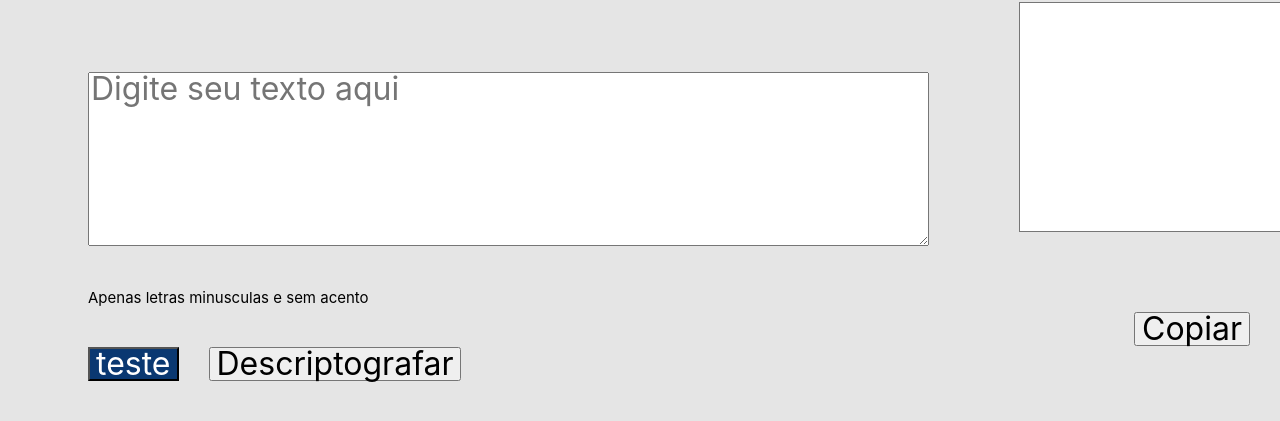
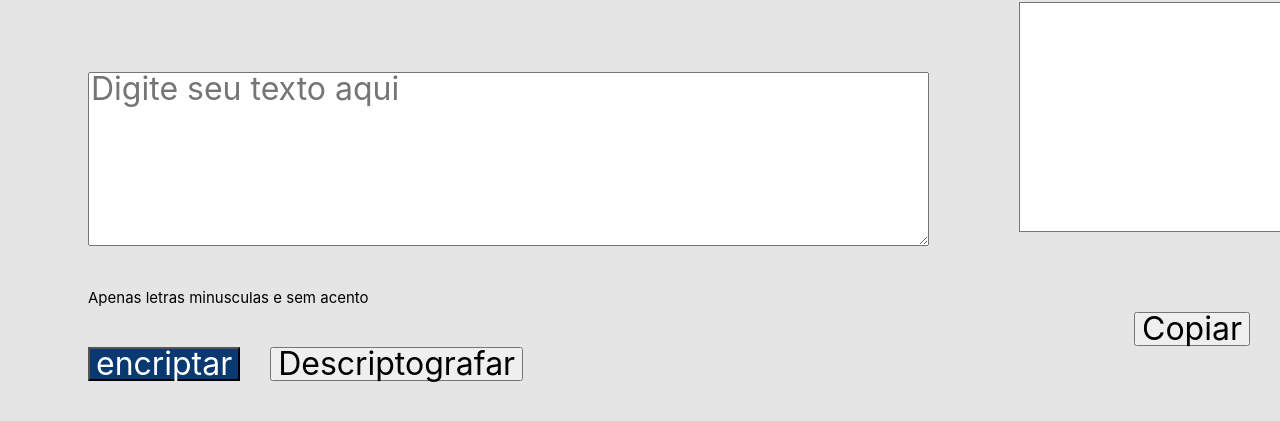
Before and after one commit to marceloleme/encriptador, a plain HTML site: page index.html in a window 1280 px wide. Shown: the part 77-498 px from the top of the page. Drawn offline with Linux system fonts and the light colour scheme; files whose address does not match are found by name.

Commit message:
Update index.html

```diff
--- a/index.html
+++ b/index.html
@@ -24,7 +24,7 @@
 
             <div class="botoes">
                 <button class="encriptar" onclick="btnEncriptar()">
-                   teste
+                   encriptar
                     </button>
                 <button class="desencriptar" onclick="btnDesencriptar()">
                 Descriptografar
```
